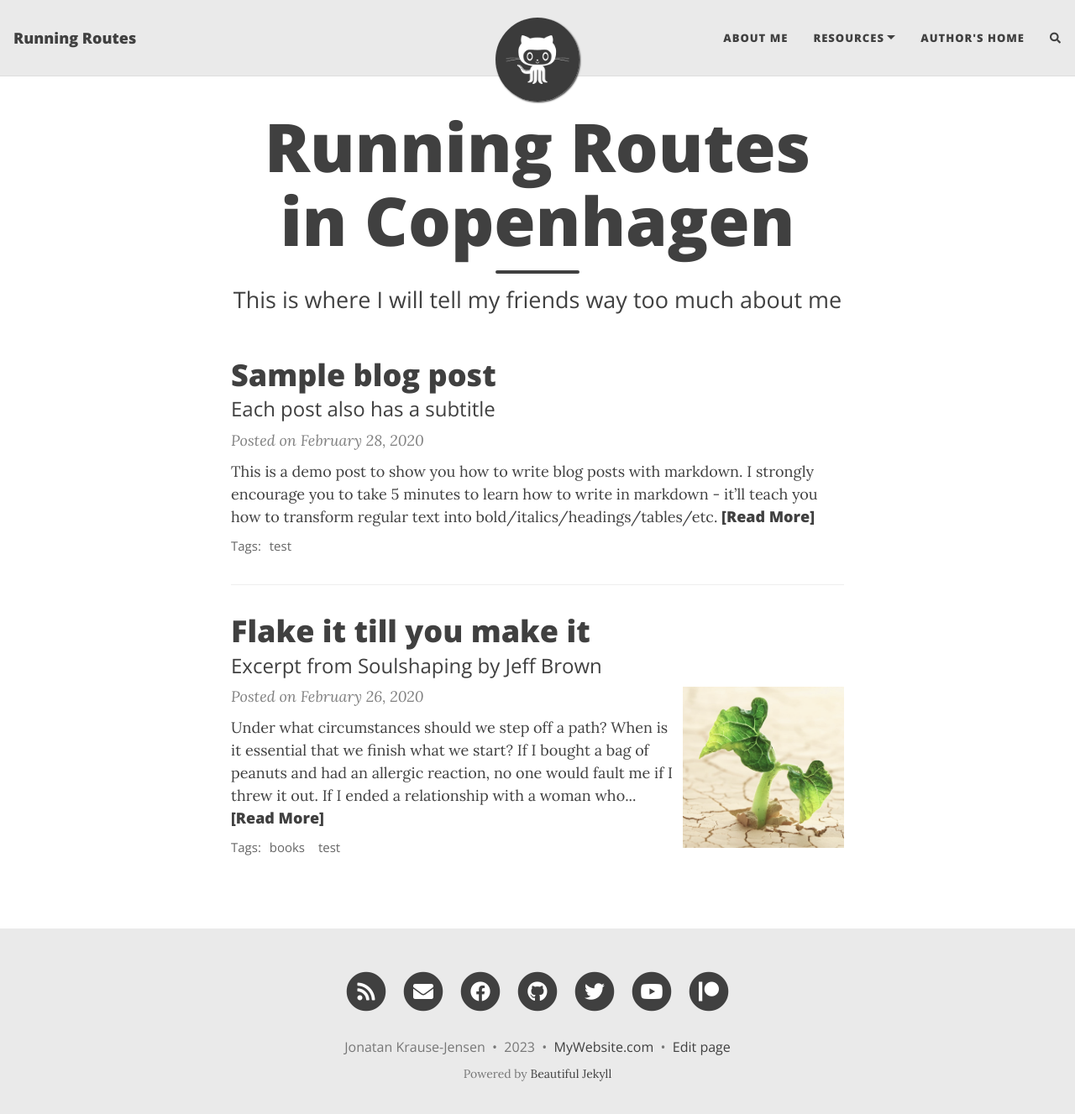
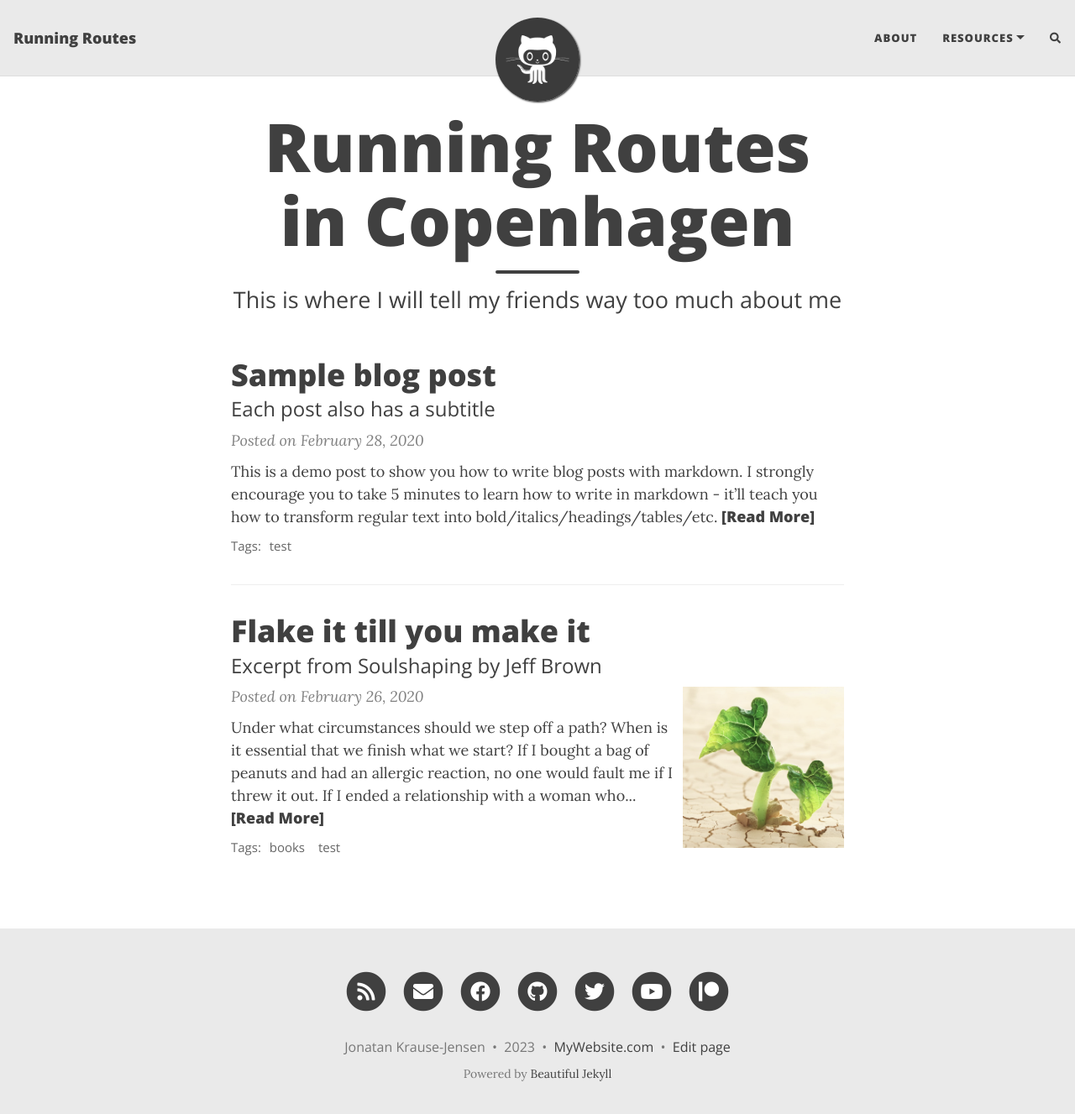
Before and after one commit to Dj0nf1/RunningRoutes, a Jekyll site: the page built from index.html, in a window 1280 px wide and 1340 px high. Shown: the top 1327 px of the window at 84% size. Built offline with Jekyll 4.4.1, drawn with Linux system fonts in a browser that asks for light colours; nearby versions of some CDN libraries; the list of posts is cut into pages by our own code; comment, search, counter and statistics services are not loaded.

Commit message:
Update _config.yml
navbartilpasning

```diff
--- a/_config.yml
+++ b/_config.yml
@@ -20,11 +20,9 @@
 ###############################################
 
 navbar-links:
-  About Me: "aboutme"
+  About: "about"
   Resources:
-    - Beautiful Jekyll: "https://beautifuljekyll.com"
-    - Learn markdown: "https://www.markdowntutorial.com/"
-  Author's home: "https://deanattali.com"
+    - Running Copenhagen: "https://runcph.dk/"
 
 ################
 # --- Logo --- #
```
